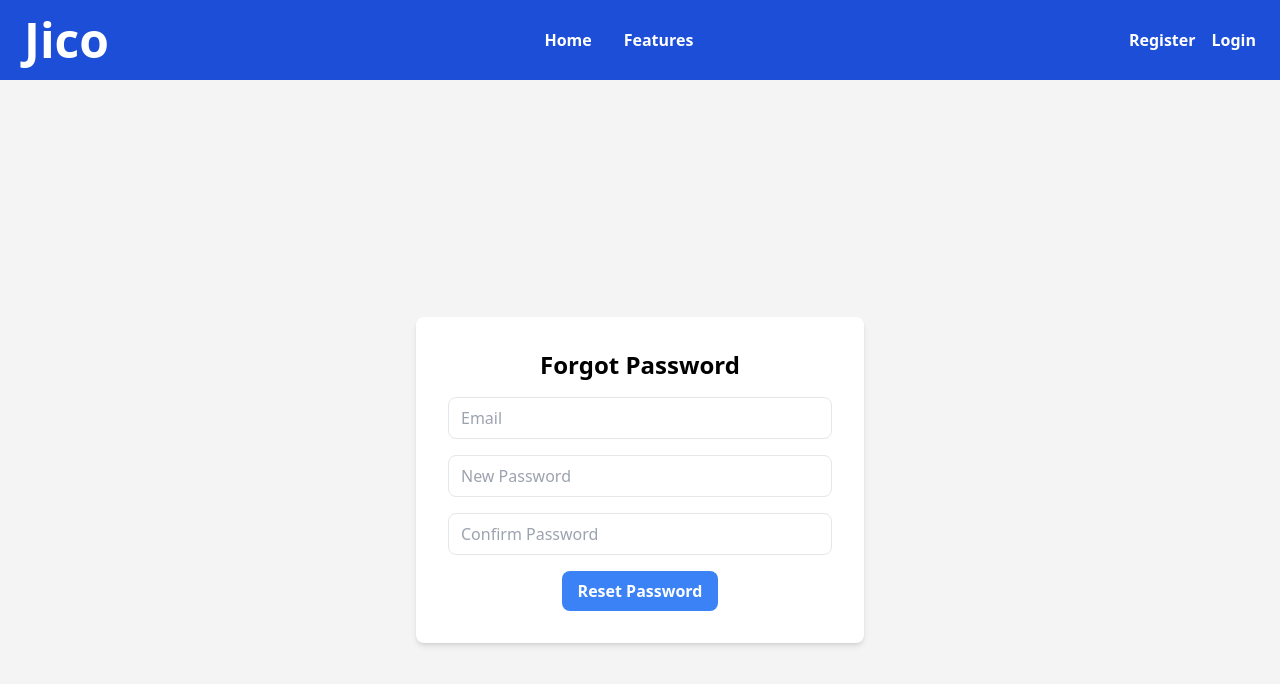
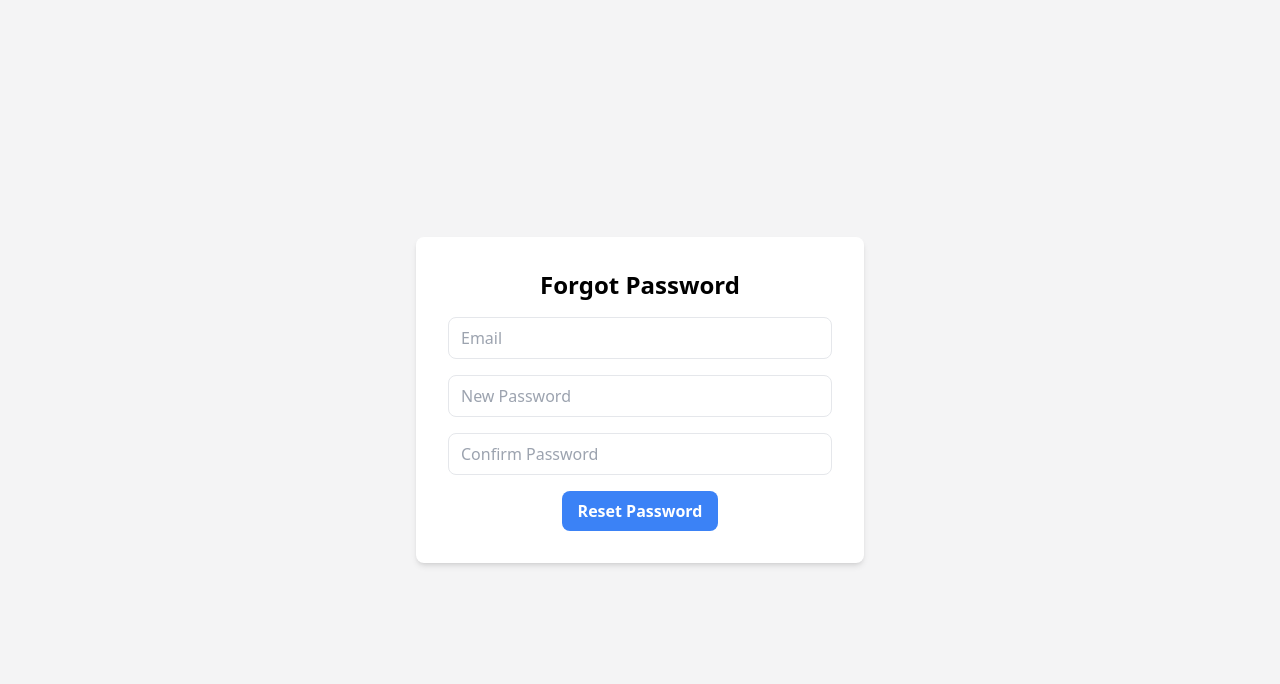
Before and after one commit to loutusz/CapstoneProject, a Next.js app: page /forgotpass in a window 1280 px wide. Shown: the top 684 px of the page. Built offline with nearby package versions, Linux system fonts and the light colour scheme.

Commit message:
button reset pass & direct forgot pass

```diff
--- a/pages/forgotpass.js
+++ b/pages/forgotpass.js
@@ -1,5 +1,6 @@
 import { useState } from "react";
 import Header from "@/components/header";
+import { useRouter } from "next/router";
 
 export default function Forgotpass() {
     const [formData, setFormData] = useState({
@@ -24,9 +25,13 @@ export default function Forgotpass() {
         });
       };
 
+      const router = useRouter();
+
+      const handleButtonClick = () => {
+        router.push('/loginPage');
+      };
+
       return (
-        <div>
-            <Header/>
         <div className="flex flex-col items-center justify-center min-h-screen py-2 bg-zinc-100">
           <main className="flex flex-col items-center justify-center w-full flex-1 px-20 text-center">
             <form onSubmit={handleSubmit} className="w-full max-w-md bg-white rounded-lg shadow-md p-8">
@@ -68,6 +73,7 @@ export default function Forgotpass() {
                 <button
                   type="submit"
                   className="bg-blue-500 hover:bg-blue-600 text-white font-bold py-2 px-4 rounded-lg focus:outline-none"
+                  onClick={handleButtonClick}
                 >
                   Reset Password
                 </button>
@@ -75,7 +81,6 @@ export default function Forgotpass() {
             </form>
           </main>
         </div>
-        </div>
 
       );
 }
--- a/pages/loginPage.js
+++ b/pages/loginPage.js
@@ -76,7 +76,7 @@ export const loginPage = () => {
                                 <button onClick={handleGoogleRegistration} className="w-[100%] bg-zinc-100 rounded-md border  hover:bg-gray-400 transition-colors duration-200 justify-center items-center flex py-[3%] mb-[2%] shadow-[0_3px_10px_rgb(0,0,0,0.1)]" ><FcGoogle size="25px" className="mr-[5%] "/> Sign In With Google</button>
                             </div>
                             <div className='ForgotPassword mt-[5%] '>
-                                <a href='#' className='text-slate-700 text-base font-normal leading-snug'>Forgot Password?</a>
+                                <a href='/forgotpass' className='text-slate-700 text-base font-normal leading-snug'>Forgot Password?</a>
                             </div>
                             <div className='mt-[1%] mb-[15%]'>
                                 <p className='SignUp text-slate-700 text-base font-normal leading-snug'>Not a member yet? <a href='#' className='text-blue-700 font-bold text-base leading-snug'>Sign Up</a></p>
@@ -98,12 +98,8 @@ export const loginPage = () => {
                     </div>
 
                 </div>
-
-
-
             </div>
         </main>
-
     </div>
   )
 }
```
